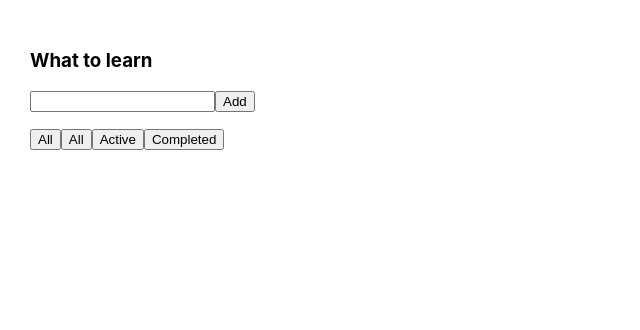
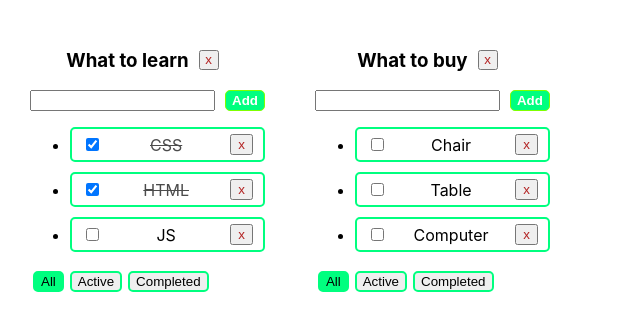
Before and after one commit to andreisemianiuk/todolist-react, a React (Create React App) app: page / in a window 1280 px wide. Shown: the top 330 px of the page, without its empty margins (0-640 px from the left). Built offline with nearby package versions, Linux system fonts and the light colour scheme.

Commit message:
add second todolist

```diff
--- a/src/App.tsx
+++ b/src/App.tsx
@@ -9,60 +9,112 @@ export type TaskType = {
   isDone: boolean
 }
 
+export type TasksListType = {
+  [key: string]: TaskType[]
+}
+
 export type FilterType = 'all' | 'active' | 'completed'
 
-const state: TaskType[] = [
-]
+export type TodolistsType = {
+  id: string
+  title: string
+  filter: FilterType
+}
 
 function App() {
-	let [tasks, setTasks] = useState<TaskType[]>(state)
+  const TodoListId_1 = v1()
+  const TodoListId_2 = v1()
 
-	const addTask = (title: string) => {
-		let task = {
+  let [todolists, setTodolists] = useState<TodolistsType[]>([
+    {
+      id: TodoListId_1,
+      title: 'What to learn',
+      filter: 'all',
+    },
+    {
+      id: TodoListId_2,
+      title: 'What to buy',
+      filter: 'all',
+    },
+  ])
+
+  let [tasks, setTasks] = useState<TasksListType>({
+    [TodoListId_1]: [
+      {id: v1(), title: 'CSS', isDone: true},
+      {id: v1(), title: 'HTML', isDone: true},
+      {id: v1(), title: 'JS', isDone: false},
+    ],
+    [TodoListId_2]: [
+      {id: v1(), title: 'Chair', isDone: false},
+      {id: v1(), title: 'Table', isDone: false},
+      {id: v1(), title: 'Computer', isDone: false},
+    ],
+  })
+
+  const addTask = (title: string, todolistId: string) => {
+    const task = {
       id: v1(),
       title: title,
-			isDone: false
+      isDone: false,
     }
-		setTasks([task, ...tasks])
+    tasks[todolistId] = [task, ...tasks[todolistId]]
+    setTasks({...tasks})
   }
 
-	const removeTask = (todoId: string) => {
-		tasks = tasks.filter(v => v.id !== todoId)
-		setTasks(tasks)
+  const removeTask = (todoId: string, todolistId: string) => {
+    tasks[todolistId] = tasks[todolistId].filter(v => v.id !== todoId)
+    setTasks({...tasks})
   }
 
-	const changeChecked = (todoId: string, isDone: boolean) => {
-		let task = tasks.find(v => v.id === todoId)
+  const changeChecked = (todoId: string, isDone: boolean, todolistId: string) => {
+    let task = tasks[todolistId].find(v => v.id === todoId)
     if (task) {
       task.isDone = isDone
+      setTasks({...tasks})
     }
-		setTasks([...tasks])
   }
 
-	let [filter, setFilter] = useState<FilterType>('all')
-	let tasksForTodoList = tasks
-
-	switch (filter) {
-		case 'active':
-			tasksForTodoList = tasks.filter(t => !t.isDone)
-			break
-		case 'completed':
-			tasksForTodoList = tasks.filter(t => t.isDone)
+  const changeFilter = (value: FilterType, todolistId: string) => {
+    let todolist = todolists.find(v => v.id === todolistId)
+    if (todolist) {
+      todolist.filter = value
+    }
+    setTodolists([...todolists])
   }
 
-	const changeFilter = (value: FilterType) => {
-		setFilter(value)
+  const deleteTodolist = (todolistId: string) => {
+    todolists = todolists.filter(tl => tl.id !== todolistId)
+    delete tasks[todolistId]
+    setTodolists([...todolists])
   }
 
   return (
     <div className='App'>
-			<TodoList title={'learn'}
+      {todolists.map(tl => {
+          let allTodolistsTasks = tasks[tl.id]
+          let tasksForTodoList = allTodolistsTasks
+
+          switch (tl.filter) {
+            case 'active':
+              tasksForTodoList = allTodolistsTasks.filter(t => !t.isDone)
+              break
+            case 'completed':
+              tasksForTodoList = allTodolistsTasks.filter(t => t.isDone)
+          }
+          return <TodoList
+            key={tl.id}
+            id={tl.id}
+            title={tl.title}
             tasks={tasksForTodoList}
+            filter={tl.filter}
             addTask={addTask}
             removeTask={removeTask}
             changeChecked={changeChecked}
             changeFilter={changeFilter}
+            deleteTodolist={deleteTodolist}
           />
+        },
+      )}
     </div>
   )
 }
--- a/src/TodoList/TodoList.module.css
+++ b/src/TodoList/TodoList.module.css
@@ -1,8 +1,53 @@
-.container {
-  padding: 10px;
-  border: 2px solid #333;
+.titleContainer {
+  display: flex;
+  justify-content: center;
+  align-items: center;
 }
 
 .title {
   text-align: center;
 }
+
+.titleBtn {
+  height: 20px;
+  width: 20px;
+  margin: 10px;
+  padding: 0 0 2px 0;
+  color: firebrick;
+}
+
+.btn {
+  border: 2px solid springgreen;
+  border-radius: 5px;
+  outline: transparent;
+  margin: 3px;
+}
+
+.inputWrapper {
+  display: flex;
+  justify-content: space-between;
+}
+
+.addBtn {
+  background-color: springgreen;
+  color: white;
+  font-weight: bold;
+  outline: none;
+  border: 1px solid chartreuse;
+  border-radius: 5px;
+  margin-left: 10px;
+}
+
+.selected {
+  background-color: springgreen;
+  outline: transparent;
+}
+
+.error {
+  border: 2px solid red;
+  outline: transparent;
+}
+
+.errorMessage {
+  color: firebrick;
+}
--- a/src/TodoList/TodoList.tsx
+++ b/src/TodoList/TodoList.tsx
@@ -1,61 +1,88 @@
 import React, { ChangeEvent, KeyboardEvent, useState } from 'react'
 import { FilterType, TaskType } from '../App'
 import TodoListTask from '../TodoListTask/TodoListTask'
-// import styles from './TodoList.module.css'
+import styles from './TodoList.module.css'
 
 type TodoListPropsType = {
+  id: string
   title: string
+  filter: string
   tasks: TaskType[]
-	addTask: (title: string) => void
-	removeTask: (taskId: string) => void
-	changeChecked: (id: string, isDone: boolean) => void
-	changeFilter: (value: FilterType) => void
+  addTask: (title: string, todolistId: string) => void
+  removeTask: (taskId: string, todolistId: string) => void
+  changeChecked: (id: string, isDone: boolean, todolistId: string) => void
+  changeFilter: (value: FilterType, todolistId: string) => void
+  deleteTodolist: (todolistId: string) => void
 }
 
 function TodoList(props: TodoListPropsType) {
   const [title, setTitle] = useState<string>('')
+  const [error, setError] = useState<string | null>(null)
+
+  const addTask = () => {
+    if (title.trim()) {
+      props.addTask(title, props.id)
+      setTitle('')
+    } else {
+      setError('Title is required!')
+      setTitle('')
+    }
+  }
 
   const onChangeHandler = (e: ChangeEvent<HTMLInputElement>) => {
     const value = e.currentTarget.value
+    setError('')
     setTitle(value)
   }
 
   const onKeyPressHandler = (e: KeyboardEvent<HTMLInputElement>) => {
     if (e.key === 'Enter') {
-			props.addTask(title)
-			setTitle('')
+      addTask()
     }
   }
 
   const onClickHandler = () => {
-		props.addTask(title)
-		setTitle('')
+    addTask()
   }
 
-	const showAllTasks = () => props.changeFilter('all')
-	const showActiveTasks = () => props.changeFilter('active')
-	const showCompletedTasks = () => props.changeFilter('completed')
+  const deleteTodolist = () => {
+    props.deleteTodolist(props.id)
+  }
+
+  const showAllTasks = () => props.changeFilter('all', props.id)
+  const showActiveTasks = () => props.changeFilter('active', props.id)
+  const showCompletedTasks = () => props.changeFilter('completed', props.id)
 
   return (
     <div>
-			<h3>What to {props.title}</h3>
-			<div>
-				<input value={title}
+      <div className={styles.titleContainer}>
+        <h3 className={styles.title}>{props.title}</h3>
+        <button className={styles.titleBtn} onClick={deleteTodolist}>x</button>
+      </div>
+      <div className={styles.inputWrapper}>
+        <input
+          className={error ? styles.error : ''}
+          value={title}
           onChange={onChangeHandler}
           onKeyPress={onKeyPressHandler}
         />
-				<button onClick={onClickHandler}>Add</button>
+        <button className={styles.addBtn} onClick={onClickHandler}>Add</button>
+        {error && <div className={styles.errorMessage}>{error}</div>}
       </div>
       <ul>
-				{props.tasks.map(v => <TodoListTask key={v.id} id={v.id} title={v.title}
+        {props.tasks.map(v => <TodoListTask key={v.id} id={v.id} todolistId={props.id} title={v.title} isDone={v.isDone}
                                             removeTask={props.removeTask}
                                             changeChecked={props.changeChecked}
         />)}
       </ul>
-			<button onClick={showAllTasks}>All</button>
-			<button onClick={showAllTasks}>All</button>
-			<button onClick={showActiveTasks}>Active</button>
-			<button onClick={showCompletedTasks}>Completed</button>
+      <button className={`${styles.btn} ${props.filter === 'all' ? styles.selected : ''}`} onClick={showAllTasks}>All
+      </button>
+      <button className={`${styles.btn} ${props.filter === 'active' ? styles.selected : ''}`}
+              onClick={showActiveTasks}>Active
+      </button>
+      <button className={`${styles.btn} ${props.filter === 'completed' ? styles.selected : ''}`}
+              onClick={showCompletedTasks}>Completed
+      </button>
     </div>
   )
 }
--- a/src/TodoListTask/TodoListTask.module.css
+++ b/src/TodoListTask/TodoListTask.module.css
@@ -1,7 +1,25 @@
 .item {
   display: flex;
   justify-content: space-between;
-  border: 1px solid darkblue;
-  padding: 5px;
-  margin-bottom: 5px;
+  align-items: center;
+  max-width: 300px;
+  word-break: break-word;
+  border: 2px solid springgreen;
+  border-radius: 5px;
+  padding: 5px 10px;
+  margin-bottom: 10px;
 }
+
+.text {
+  padding: 0 10px;
+}
+
+.selected {
+  text-decoration: line-through;
+  opacity: 0.7;
+}
+
+.delete {
+  color: firebrick;
+  outline: none;
+}
--- a/src/TodoListTask/TodoListTask.tsx
+++ b/src/TodoListTask/TodoListTask.tsx
@@ -1,31 +1,34 @@
-import React from 'react'
-// import { FilterType, TaskType } from '../App'
+import React, { ChangeEvent } from 'react'
 import styles from './TodoListTask.module.css'
 
 type TodoListTaskPropsType = {
+  todolistId: string
   title: string
   key: string
   id: string
-	removeTask: (id: string) => void
-	changeChecked: (id: string, isDone: boolean) => void
+  isDone: boolean
+  removeTask: (id: string, todolistId: string) => void
+  changeChecked: (id: string, isDone: boolean, todolistId: string) => void
 }
 
 function TodoListTask(props: TodoListTaskPropsType) {
-	console.log('task rendered');
-	const onCheckedHandler = (e: any) => {
-		props.changeChecked(props.id, e.currentTarget.checked)
+
+  const onCheckedHandler = (e: ChangeEvent<HTMLInputElement>) => {
+    props.changeChecked(props.id, e.currentTarget.checked, props.todolistId)
   }
 
   const removeTask = () => {
-		props.removeTask(props.id)
+    props.removeTask(props.id, props.todolistId)
   }
+
+  const taskCompleted = props.isDone ? styles.selected : ''
 
   return (
     <li key={props.key}>
 			<span className={styles.item}>
-				<input type="checkbox" onChange={onCheckedHandler} />
-				<span>{props.title}</span>
-				<button onClick={removeTask}>X</button>
+				<input type="checkbox" onChange={onCheckedHandler} checked={props.isDone}/>
+				<span className={`${styles.text} ${taskCompleted}`}>{props.title}</span>
+				<button className={styles.delete} onClick={removeTask}>x</button>
 			</span>
     </li>
   )
```
Lines whose indentation alone changed are shown as unchanged.
